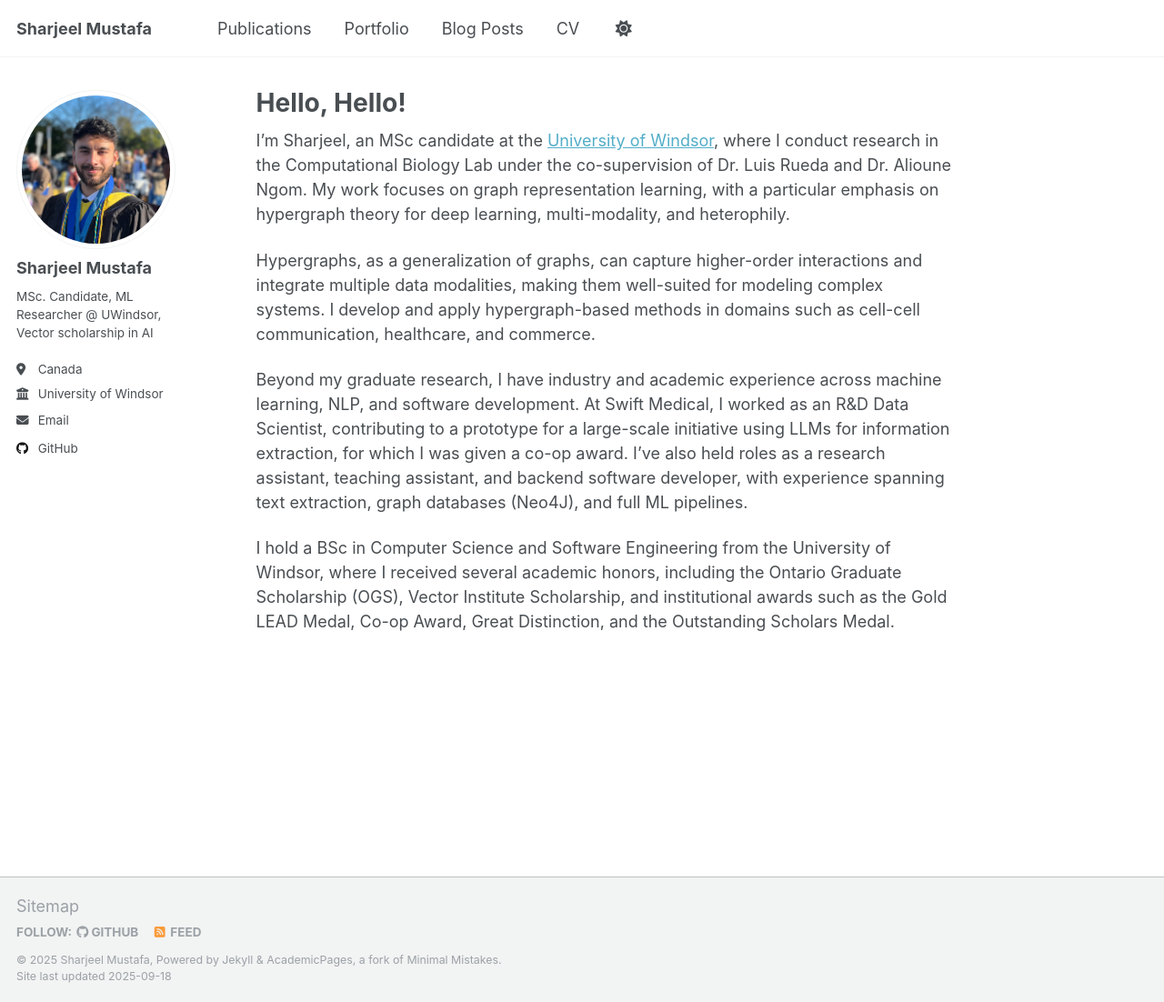
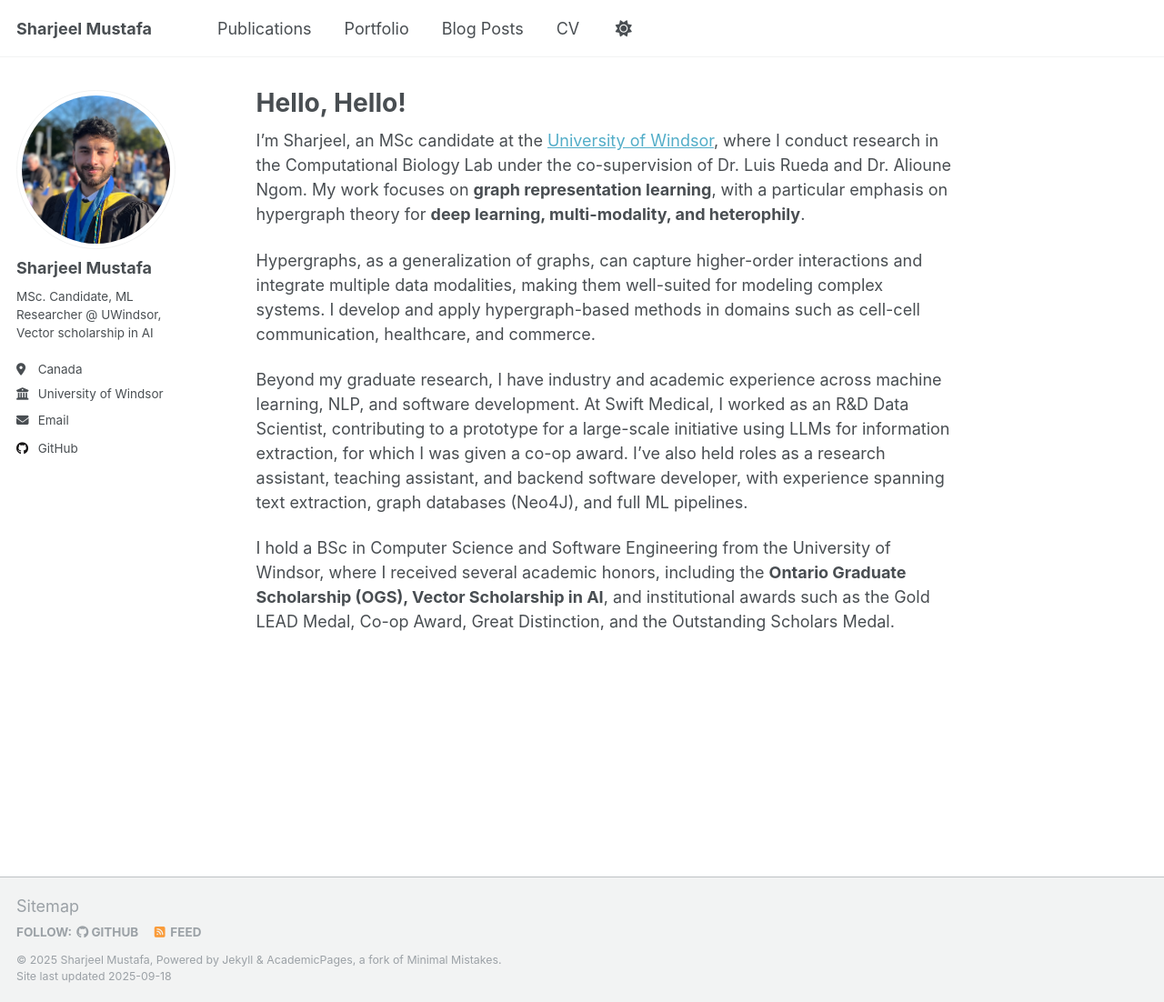
Before and after one commit to Sharjeeliv/sharjeeliv.github.io, a Jekyll site: the page built from _pages/about.md, in a window 1280 px wide and 1102 px high. Shown: the whole window at 91% size. Built offline with Jekyll 4.4.1, drawn with Linux system fonts in a browser that asks for light colours; a script that is not in the unit is left out.

Commit message:
Added bolding

```diff
--- a/_pages/about.md
+++ b/_pages/about.md
@@ -7,10 +7,10 @@ redirect_from:
   - /about.html
 ---
 
-I’m Sharjeel, an MSc candidate at the [University of Windsor](https://www.uwindsor.ca), where I conduct research in the Computational Biology Lab under the co-supervision of Dr. Luis Rueda and Dr. Alioune Ngom. My work focuses on graph representation learning, with a particular emphasis on hypergraph theory for deep learning, multi-modality, and heterophily.
+I’m Sharjeel, an MSc candidate at the [University of Windsor](https://www.uwindsor.ca), where I conduct research in the Computational Biology Lab under the co-supervision of Dr. Luis Rueda and Dr. Alioune Ngom. My work focuses on **graph representation learning**, with a particular emphasis on hypergraph theory for **deep learning, multi-modality, and heterophily**.
 
 Hypergraphs, as a generalization of graphs, can capture higher-order interactions and integrate multiple data modalities, making them well-suited for modeling complex systems. I develop and apply hypergraph-based methods in domains such as cell-cell communication, healthcare, and commerce.
 
 Beyond my graduate research, I have industry and academic experience across machine learning, NLP, and software development. At Swift Medical, I worked as an R&D Data Scientist, contributing to a prototype for a large-scale initiative using LLMs for information extraction, for which I was given a co-op award. I’ve also held roles as a research assistant, teaching assistant, and backend software developer, with experience spanning text extraction, graph databases (Neo4J), and full ML pipelines.
 
-I hold a BSc in Computer Science and Software Engineering from the University of Windsor, where I received several academic honors, including the Ontario Graduate Scholarship (OGS), Vector Institute Scholarship, and institutional awards such as the Gold LEAD Medal, Co-op Award, Great Distinction, and the Outstanding Scholars Medal.
+I hold a BSc in Computer Science and Software Engineering from the University of Windsor, where I received several academic honors, including the **Ontario Graduate Scholarship (OGS), Vector Scholarship in AI**, and institutional awards such as the Gold LEAD Medal, Co-op Award, Great Distinction, and the Outstanding Scholars Medal.
```
